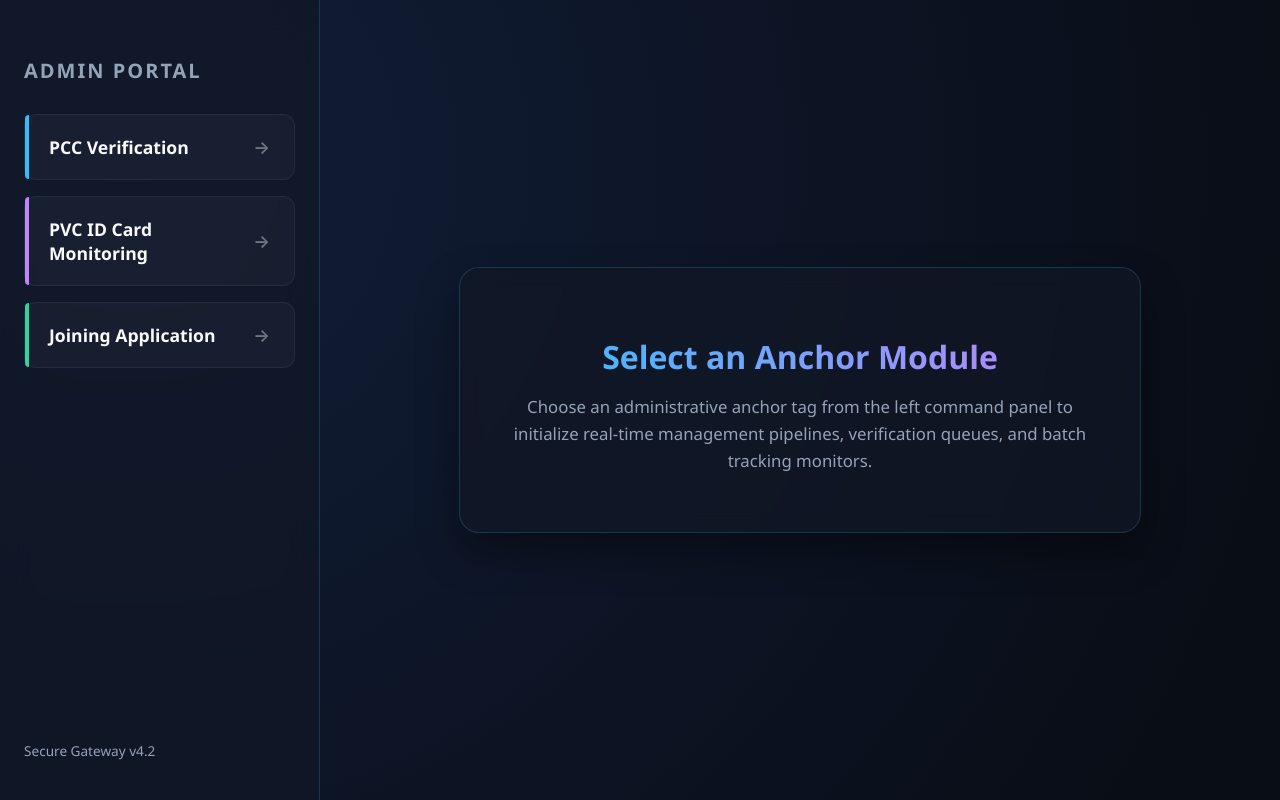
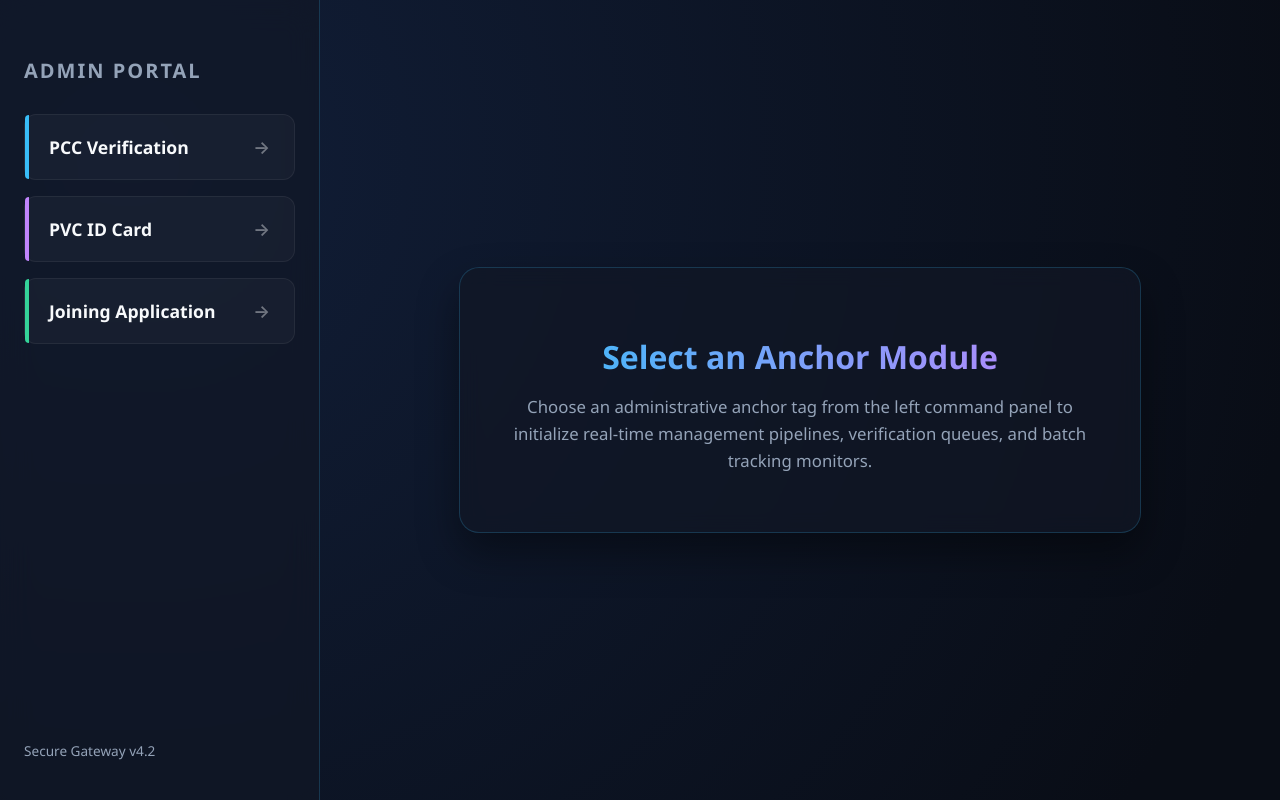
Before and after one commit to desercspl-rpu/csadm, a plain HTML site: page index.html in a window 1280 px wide. Drawn offline with Linux system fonts and the light colour scheme.

Commit message:
Update index.html

```diff
--- a/index.html
+++ b/index.html
@@ -155,11 +155,11 @@
           <span>PCC Verification</span>
           <span class="arrow-icon">&rarr;</span>
         </a>
-        <a href="#pvc-id-monitoring" class="anchor-tag pvc">
-          <span>PVC ID Card Monitoring</span>
+        <a href="admID" class="anchor-tag pvc">
+          <span>PVC ID Card</span>
           <span class="arrow-icon">&rarr;</span>
         </a>
-        <a href="admID" class="anchor-tag join">
+        <a href="#" class="anchor-tag join">
           <span>Joining Application</span>
           <span class="arrow-icon">&rarr;</span>
         </a>
```
